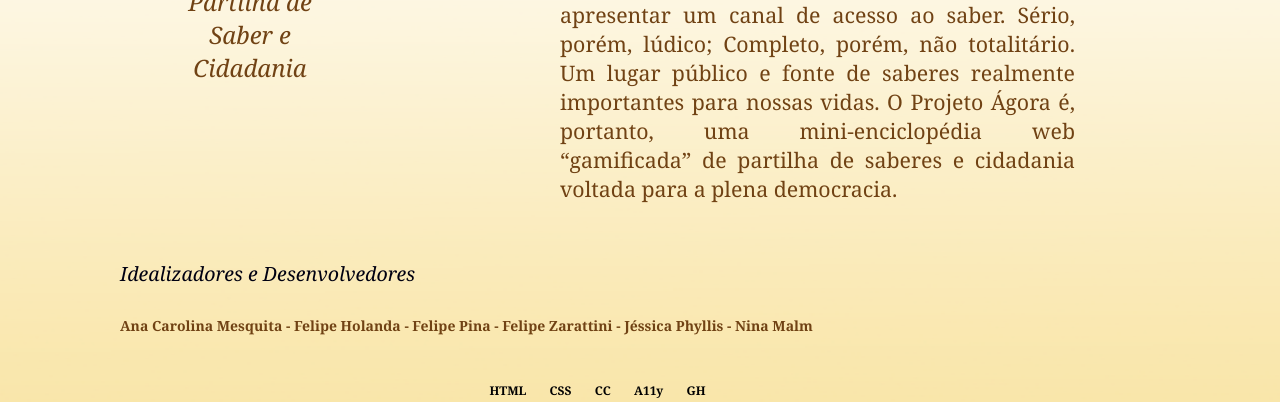
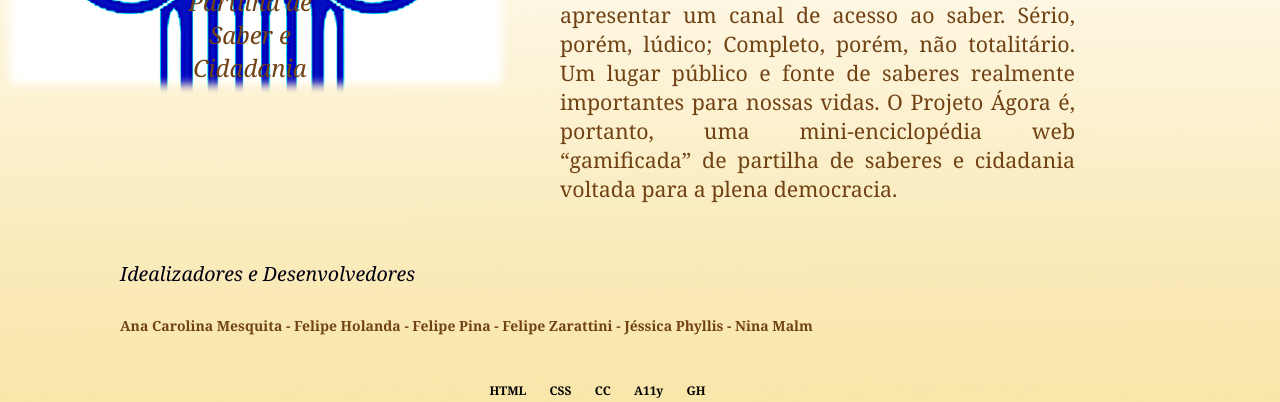
Before and after one commit to fhb93/Projeto-Agora, a PHP site: page / in a window 1280 px wide. Shown: the part 418-820 px from the top of the page. Run offline with PHP 8.4, Linux system fonts and the light colour scheme.

Commit message:
adicionado logo

```diff
--- a/style.css
+++ b/style.css
@@ -57,7 +57,7 @@ abbr {
 
 /* specific divs */
 .page-wrapper {
-	background: url(Partenone_02.jpg) no-repeat top left;
+	background: url(AgoraLogo.png) no-repeat top left;
 	background-size: 40%;
 	padding: 0 175px 0 110px;
 	margin: 0;
```
